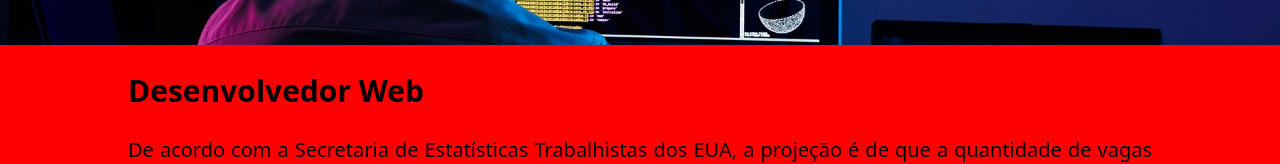
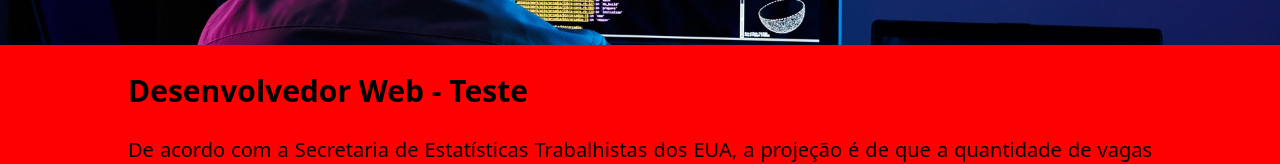
Before and after one commit to sajaderson/desenvolvedorweb, a plain HTML site: page index.html in a window 1280 px wide. Shown: the part 355-519 px from the top of the page. Drawn offline with Linux system fonts and the light colour scheme; some packages are replaced by stand-ins of ours; a script that the page names is missing.

Commit message:
Update index.html

```diff
--- a/index.html
+++ b/index.html
@@ -34,7 +34,7 @@
     </figure>
     <main>
         <section>
-            <h1>Desenvolvedor Web</h1>
+            <h1>Desenvolvedor Web - Teste</h1>
             <p>De acordo com a Secretaria de Estatísticas Trabalhistas dos EUA, a projeção é de que a quantidade de vagas de trabalho para desenvolvedores web vai crescer 8% até 2029 — 4% a mais do que o crescimento médio de outras profissões. </p>
             <article>
                 <h2>O que faz um Desenvolvedor Web?</h2>
```
